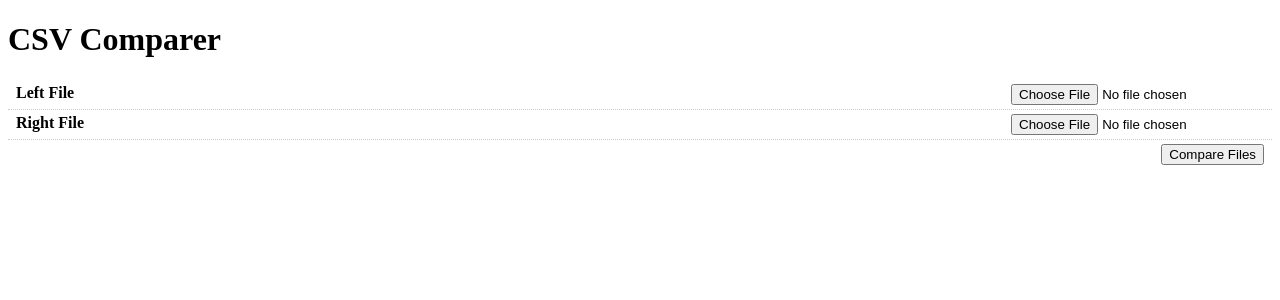
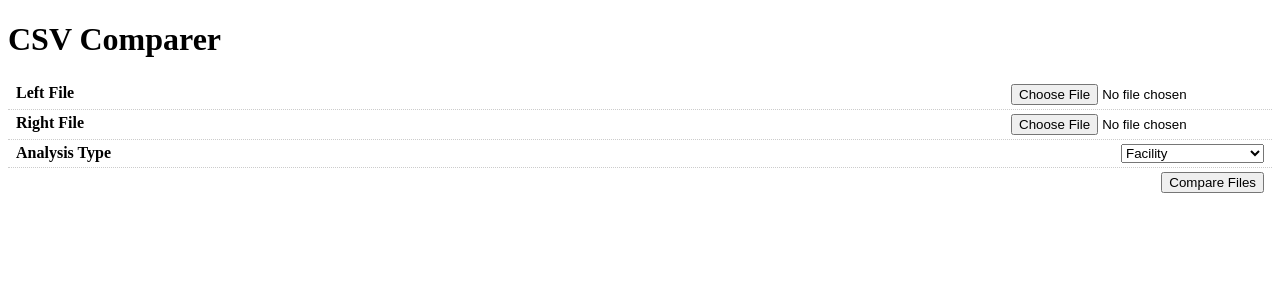
Before and after one commit to FlatTire/hack-csv-compare, a Flask app: page / in a window 1280 px wide. Shown: the top 300 px of the page. Run offline with Flask 2, Linux system fonts and the light colour scheme.

Commit message:
Include "Analysis Type" in form

```diff
--- a/templates/upload.html
+++ b/templates/upload.html
@@ -19,6 +19,18 @@
                 <div class="c"></div>
             </div>
             <div class="formrow">
+                <div class="formlabel"><label>Analysis Type</label></div>
+                <div class="formvalue">
+                    <select name="atype">
+                        <option value="facility">Facility</option>
+                        <option value="gl">General Ledger</option>
+                        <option value="remit">Remittance Address</option>
+                        <option value="vendor">Vendor</option>
+                    </select>
+                </div>
+                <div class="c"></div>
+            </div>
+            <div class="formrow">
                 <div class="formvalue"><input type="submit" value="Compare Files">
                 <div class="c"></div>
             </div>
```
